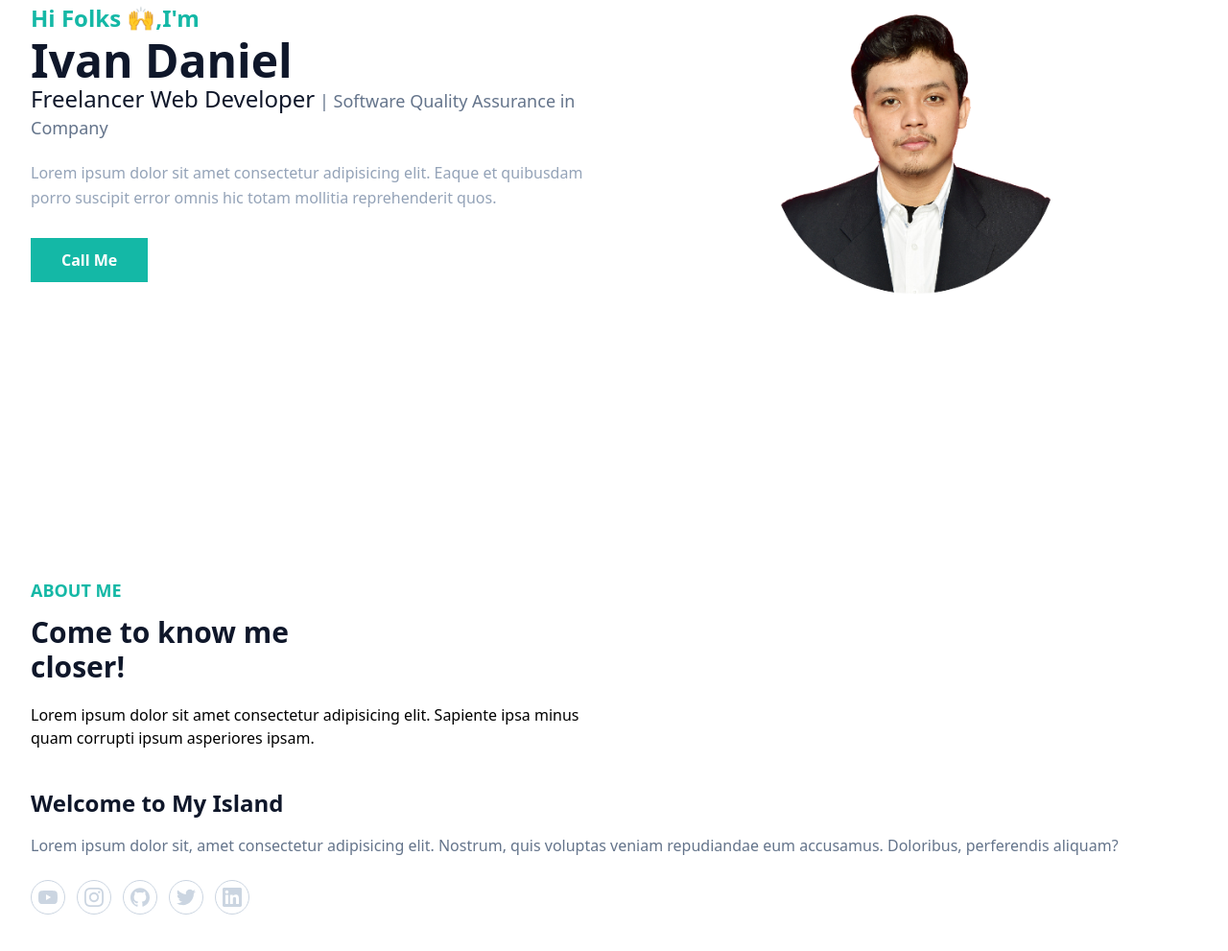
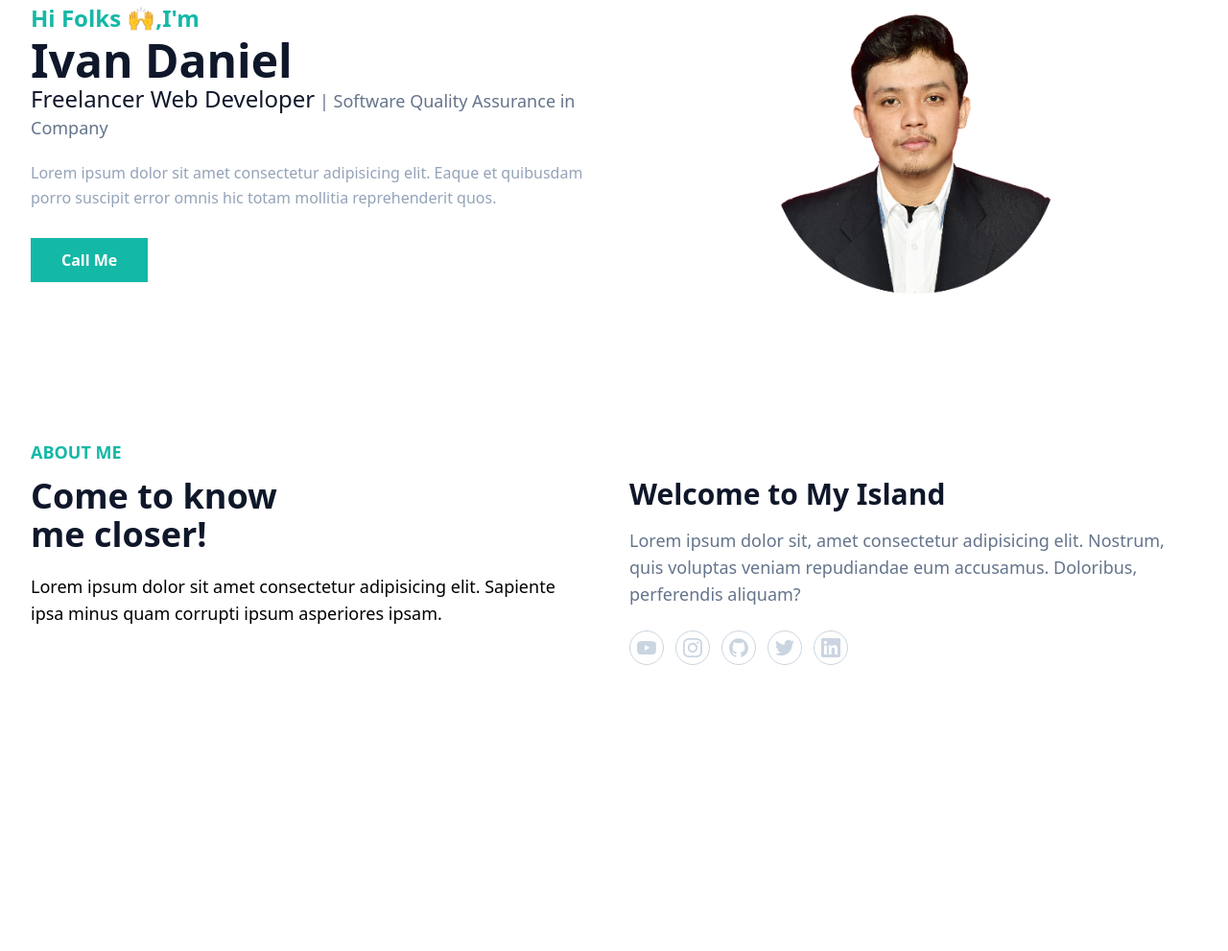
Before and after one commit to danielivan09/profile-tailwindcss, a website: page index.html in a window 1280 px wide. Shown: the part 315-1306 px from the top of the page at 96% size. After the commit the page ends 1136 px from the top, so only its background shows below. Drawn offline with Linux system fonts and the light colour scheme.

Commit message:
finishing about section

```diff
--- a/index.html
+++ b/index.html
@@ -45,19 +45,19 @@
     <!-- Hero Section end -->
 
     <!-- About section Start -->
-    <section id="about" class="pt-36 pb-32">
+    <section id="about" class="pt-30 pb-32">
         <div class="container">
             <div class="flex flex-wrap">
-                <div class="w-full px-4 mb-10">
+                <div class="w-full px-4 mb-10 lg:w-1/2">
                     <h4 class="font-bold uppercase text-primary text-lg mb-3">About Me</h4>
-                    <h2 class="font-bold text-secondary text-3xl mb-5 max-w-xs">Come to know me closer!</h2>
-                    <p class="font-medium text-base text-slate max-w-xl">Lorem ipsum dolor sit amet consectetur
+                    <h2 class="font-bold text-secondary text-3xl mb-5 max-w-xs lg:text-4xl">Come to know me closer!</h2>
+                    <p class="font-medium text-base text-slate max-w-xl lg:text-lg">Lorem ipsum dolor sit amet consectetur
                         adipisicing elit. Sapiente ipsa minus quam corrupti ipsum asperiores ipsam.</p>
                 </div>
 
-                <div class="w-full px-4">
-                    <h3 class="font-semibold text-secondary text-2xl mb-4">Welcome to My Island</h3>
-                    <p class="font-medium text-base text-slatee mb-6">Lorem ipsum dolor sit, amet consectetur
+                <div class="w-full px-4 lg:w-1/2">
+                    <h3 class="font-semibold text-secondary text-2xl mb-4 lg:text-3xl lg:pt-10">Welcome to My Island</h3>
+                    <p class="font-medium text-base text-slatee mb-6 lg:text-lg">Lorem ipsum dolor sit, amet consectetur
                         adipisicing
                         elit. Nostrum, quis voluptas veniam
                         repudiandae eum accusamus. Doloribus, perferendis aliquam?</p>
```
Also changed, not shown: dist/output.css.
